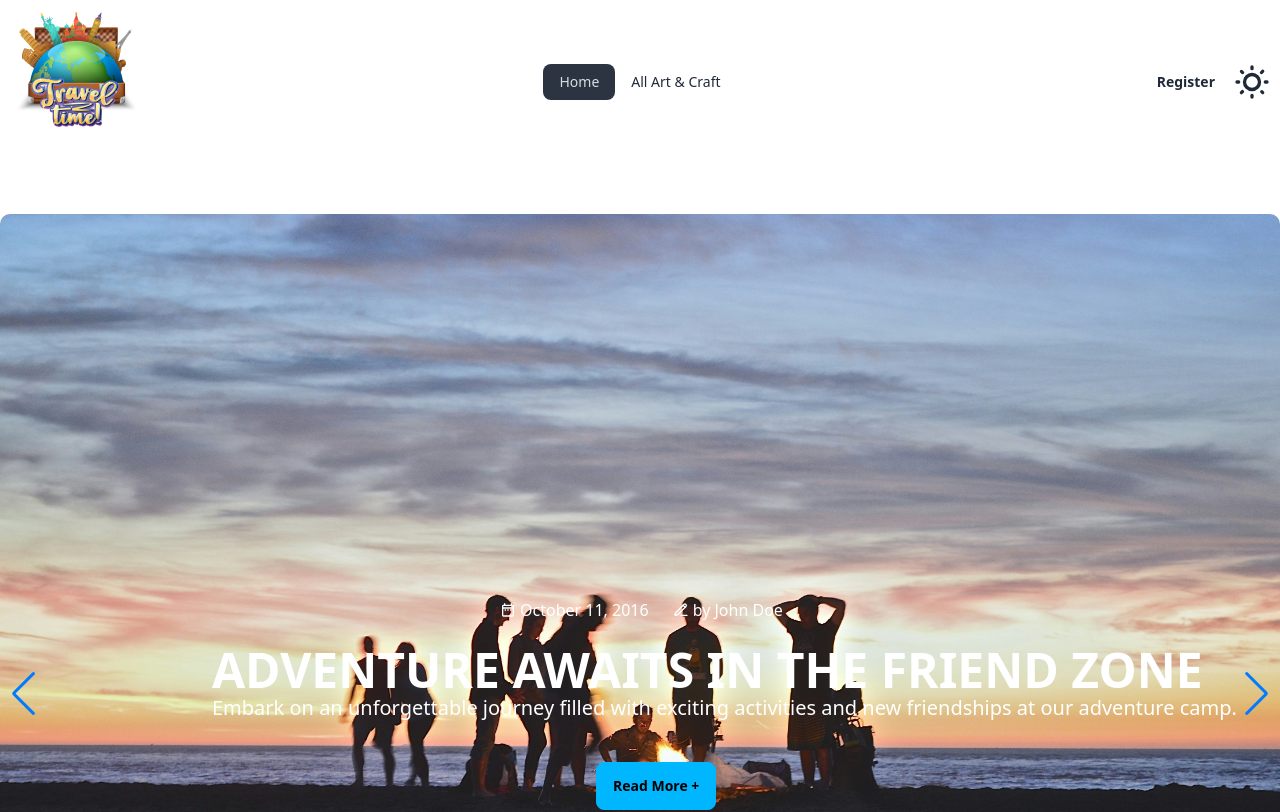
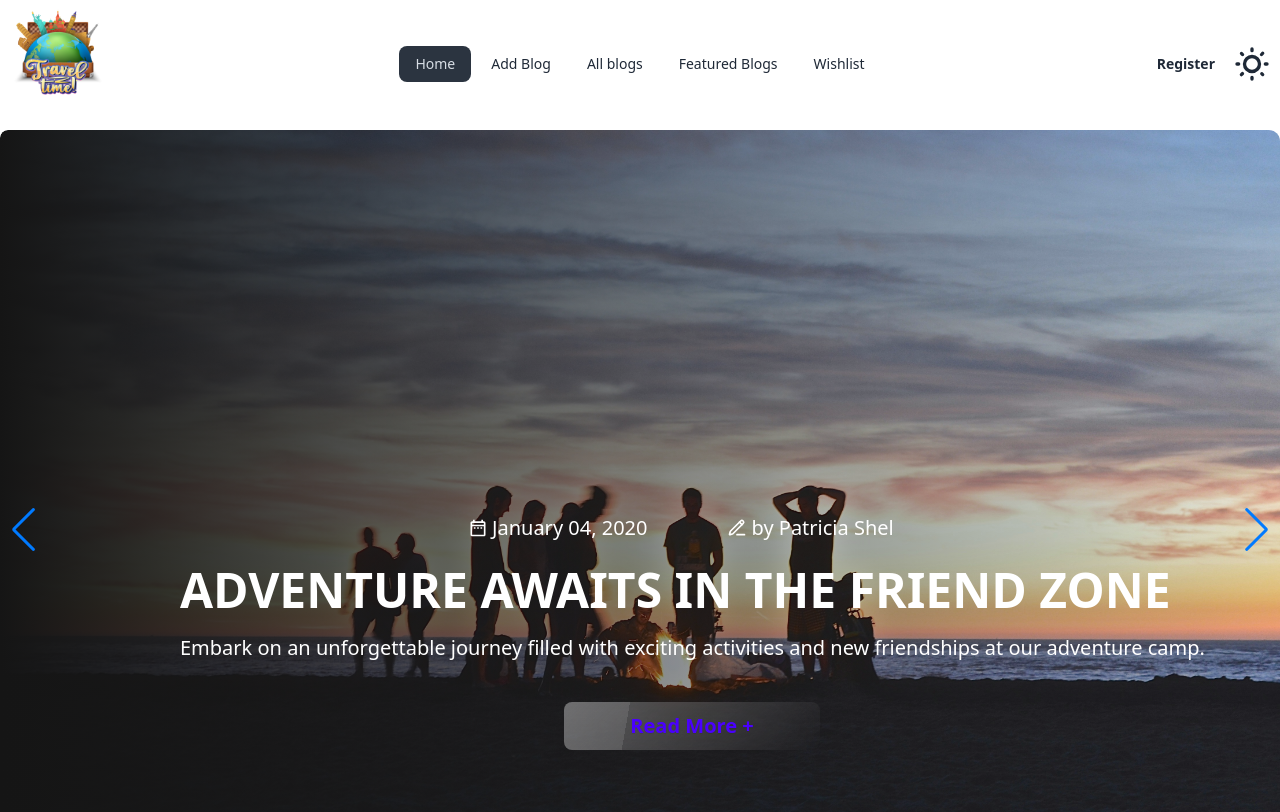
Before and after one commit to Sangma83/blog-website-client, a React (Vite) app: page / in a window 1280 px wide. Shown: the top 812 px of the page. Built offline with nearby package versions, Linux system fonts and the light colour scheme; grey boxes are pictures that could not be loaded.

Commit message:
navbar and banner some work done

```diff
--- a/src/shared/Banner/Banner.jsx
+++ b/src/shared/Banner/Banner.jsx
@@ -12,7 +12,6 @@ import { Navigation, Pagination, Autoplay } from 'swiper/modules';
 import { MdOutlineDateRange } from 'react-icons/md';
 import { LuPencilLine } from 'react-icons/lu';
 
-
 const Banner = () => {
     const sliderStyle = {
         width: "100%",
@@ -22,23 +21,17 @@ const Banner = () => {
     const slideStyle = {
         width: "100%",
         height: "100%",
-        borderRadius: "10px",
+        position: "relative",
+        borderRadius: "0.5rem",
         overflow: "hidden"
     };
 
     const slideImageStyle = {
         width: "100%",
-        height: "100%",
-        objectFit: "cover"
+        height: "100vh",
+        objectFit: "cover",
+        borderRadius: "0.7rem"
     };
-
-    // const heroContentStyle = {
-    //     position: "relative",
-    //     zIndex: 10,
-    //     left: 10,
-    //     top: 160
-    // };
-
 
     const textStyle = {
         position: "absolute",
@@ -46,17 +39,25 @@ const Banner = () => {
         left: "20px",
         color: "#fff",
         zIndex: 10
+
     };
 
-
+    const gradientStyle = {
+        position: "absolute",
+        top: 0,
+        left: 0,
+        width: "100%",
+        height: "100%",
+        background: "linear-gradient(to right, rgba(21, 21, 21, 1.0), rgba(21, 21, 21, 0))",
+        zIndex: 1,
+        borderRadius: "0.5rem"
+    };
 
     return (
         <div className="overflow-hidden">
             <Swiper
                 modules={[Navigation, Pagination, Autoplay]}
-            autoplay={
-                {delay: 2000}
-            }
+                autoplay={{ delay: 3000 }}
                 loop={true}
                 navigation={true}
                 pagination={true}
@@ -66,76 +67,76 @@ const Banner = () => {
                 <SwiperSlide style={slideStyle}>
                     <div className="relative">
                         <img className="w-full h-full object-cover" src={banner} alt="" style={slideImageStyle} />
-                        <div className="absolute top-96 ml-64" style={textStyle}>
+                        <div style={gradientStyle}></div>
+                        <div className="absolute top-96 ml-56" style={textStyle}>
                             <div className="flex gap-6 text-center mb-6 ml-72">
-                            <p className='flex items-center gap-1'><MdOutlineDateRange />October 11, 2016 </p>
-                            <p className='flex items-center gap-1'><LuPencilLine />by John Doe</p>
+                                <p className='flex items-center gap-1 text-xl'><MdOutlineDateRange />October 11, 2016 </p>
+                                <p className='flex items-center gap-1 ml-14 text-xl'><LuPencilLine />by John Doe</p>
                             </div>
                             <h2 className="text-white font-bold text-5xl">EVERYDAY URBAN CONCRETE JUNGLE</h2>
-                            <p className="text-xl">Explore the bustling streets and vibrant culture of the city, where every corner holds a new adventure.</p>
-                            <button className='btn btn-info ml-96 mt-10'>Read More +</button>
+                            <p className="text-xl mt-5 text-center">Explore the bustling streets and vibrant culture of the city, where every corner holds a new adventure.</p>
+                            <button className='btn btn-outline btn-primary btn-wide glass ml-80 mt-10 text-xl'>Read More +</button>
                         </div>
-
                     </div>
                 </SwiperSlide>
                 <SwiperSlide style={slideStyle}>
                     <div className="relative">
                         <img className="w-full h-full object-cover" src={banner2} alt="" style={slideImageStyle} />
-                        <div className="absolute top-96 ml-48" style={textStyle}>
+                        <div style={gradientStyle}></div>
+                        <div className="absolute top-96 ml-40" style={textStyle}>
                             <div className="flex gap-6 text-center mb-6 ml-72">
-                            <p className='flex items-center gap-1'><MdOutlineDateRange />October 11, 2016 </p>
-                            <p className='flex items-center gap-1'><LuPencilLine />by John Doe</p>
+                                <p className='flex items-center gap-1 text-xl'><MdOutlineDateRange />January 04, 2020 </p>
+                                <p className='flex items-center gap-1 ml-14 text-xl'><LuPencilLine />by Patricia Shel</p>
                             </div>
                             <h2 className="text-white font-bold text-5xl">ADVENTURE AWAITS IN THE FRIEND ZONE</h2>
-                            <p className="text-xl">Embark on an unforgettable journey filled with exciting activities and new friendships at our adventure camp.</p>
-                            <button className='btn btn-info ml-96 mt-10'>Read More +</button>
+                            <p className="text-xl mt-5 text-center">Embark on an unforgettable journey filled with exciting activities and new friendships at our adventure camp.</p>
+                            <button className='btn btn-outline btn-primary btn-wide ml-96 mt-10 glass text-xl'>Read More +</button>
                         </div>
-
                     </div>
                 </SwiperSlide>
                 <SwiperSlide style={slideStyle}>
                     <div className="relative">
                         <img className="w-full h-full object-cover" src={banner3} alt="" style={slideImageStyle} />
-                        <div className="absolute top-96 ml-48" style={textStyle}>
+                        <div style={gradientStyle}></div>
+                        <div className="absolute top-96 ml-40" style={textStyle}>
                             <div className="flex gap-6 text-center mb-6 ml-72">
-                            <p className='flex items-center gap-1'><MdOutlineDateRange />October 11, 2016 </p>
-                            <p className='flex items-center gap-1'><LuPencilLine />by John Doe</p>
+                                <p className='flex items-center gap-1 text-xl'><MdOutlineDateRange />October 21, 2021 </p>
+                                <p className='flex items-center gap-1 ml-14 text-xl'><LuPencilLine />by Mishel Mark</p>
                             </div>
                             <h2 className="text-white font-bold text-5xl">STYLISH RIDES FOR THE MODERN WOMAN</h2>
-                            <p className="text-xl">Experience the ultimate in comfort and style with our selection of chic vehicles tailored for todays woman.</p>
-                            <button className='btn btn-info ml-96 mt-10'>Read More +</button>
+                            <p className="text-xl mt-5 text-center">Experience the ultimate in comfort and style with our selection of chic vehicles tailored for todays woman.</p>
+                            <button className='btn btn-outline btn-primary btn-wide ml-96 mt-10 glass text-xl'>Read More +</button>
                         </div>
-
                     </div>
                 </SwiperSlide>
                 <SwiperSlide style={slideStyle}>
                     <div className="relative">
                         <img className="w-full h-full object-cover" src={banner4} alt="" style={slideImageStyle} />
-                        <div className="absolute top-96 ml-44" style={textStyle}>
+                        <div style={gradientStyle}></div>
+                        <div className="absolute top-96 ml-36" style={textStyle}>
                             <div className="flex gap-6 text-center mb-6 ml-72">
-                            <p className='flex items-center gap-1'><MdOutlineDateRange />October 11, 2016 </p>
-                            <p className='flex items-center gap-1'><LuPencilLine />by John Doe</p>
+                                <p className='flex items-center gap-1 text-xl'><MdOutlineDateRange />November 22, 2023 </p>
+                                <p className='flex items-center gap-1 ml-14 text-xl'><LuPencilLine />by Prince Lee</p>
                             </div>
                             <h2 className="text-white font-bold text-5xl">EXPLORING THE WORLD ONE TRIP AT A TIME</h2>
-                            <p className="text-xl">Embark on a journey of discovery and adventure as you explore the wonders of the world, one trip at a time.</p>
-                            <button className='btn btn-info ml-96 mt-10'>Read More +</button>
+                            <p className="text-xl mt-5 text-center">Embark on a journey of discovery and adventure as you explore the wonders of the world, one trip at a time.</p>
+                            <button className='btn btn-outline btn-primary btn-wide ml-96 mt-10 glass text-xl'>Read More +</button>
                         </div>
-
                     </div>
                 </SwiperSlide>
                 <SwiperSlide style={slideStyle}>
                     <div className="relative">
                         <img className="w-full h-full object-cover" src={banner5} alt="" style={slideImageStyle} />
-                        <div className="absolute top-96 ml-40" style={textStyle}>
+                        <div style={gradientStyle}></div>
+                        <div className="absolute top-96 ml-32" style={textStyle}>
                             <div className="flex gap-6 text-center mb-6 ml-72">
-                            <p className='flex items-center gap-1'><MdOutlineDateRange />October 11, 2016 </p>
-                            <p className='flex items-center gap-1'><LuPencilLine />by John Doe</p>
+                                <p className='flex items-center gap-1 text-xl'><MdOutlineDateRange />December 13, 2024 </p>
+                                <p className='flex items-center gap-1 ml-14 text-xl'><LuPencilLine />by Xaviar Marlee</p>
                             </div>
                             <h2 className="text-white font-bold text-5xl">PRECIOUS MOMENTS WITH YOUR LITTLE ONE</h2>
-                            <p className="text-xl">Cherish the special moments with your little one as you create lasting memories together.</p>
-                            <button className='btn btn-info ml-96 mt-10'>Read More +</button>
+                            <p className="text-xl mt-5 text-center">Cherish the special moments with your little one as you create lasting memories together.</p>
+                            <button className='btn btn-outline btn-primary btn-wide ml-96 mt-10 glass text-xl'>Read More +</button>
                         </div>
-
                     </div>
                 </SwiperSlide>
             </Swiper>
--- a/src/shared/Navbar/Navbar.jsx
+++ b/src/shared/Navbar/Navbar.jsx
@@ -55,7 +55,10 @@ useEffect(() => {
 
     const navLinks = <>
        <li><NavLink to='/'>Home</NavLink></li>
-       <li><NavLink to='/allcraft'>All Art & Craft</NavLink></li>
+       <li><NavLink to='/addblog'>Add Blog</NavLink></li>
+       <li><NavLink to='/allblog'>All blogs</NavLink></li>
+       <li><NavLink to='/featureblog'>Featured Blogs</NavLink></li>
+       <li><NavLink to='/wishlist'>Wishlist</NavLink></li>
        {/* {
         user && <>
          <li><NavLink to='/addcraft'>Add Craft Item</NavLink></li>
@@ -68,7 +71,7 @@ useEffect(() => {
     </>
 
     return (
-        <div className="navbar bg-base-100">
+        <div className="navbar bg-base-100 -mb-12">
   <div className="navbar-start">
     <div className="dropdown">
       <div tabIndex={0} role="button" className="btn btn-ghost lg:hidden">
@@ -84,7 +87,7 @@ useEffect(() => {
     </div>
   </div>
   <div className="navbar-center hidden lg:flex">
-    <ul className="menu menu-horizontal px-1">
+    <ul className="menu menu-horizontal px-1 gap-1">
       {navLinks}
     </ul>
   </div>
```
Lines whose indentation alone changed are shown as unchanged.
